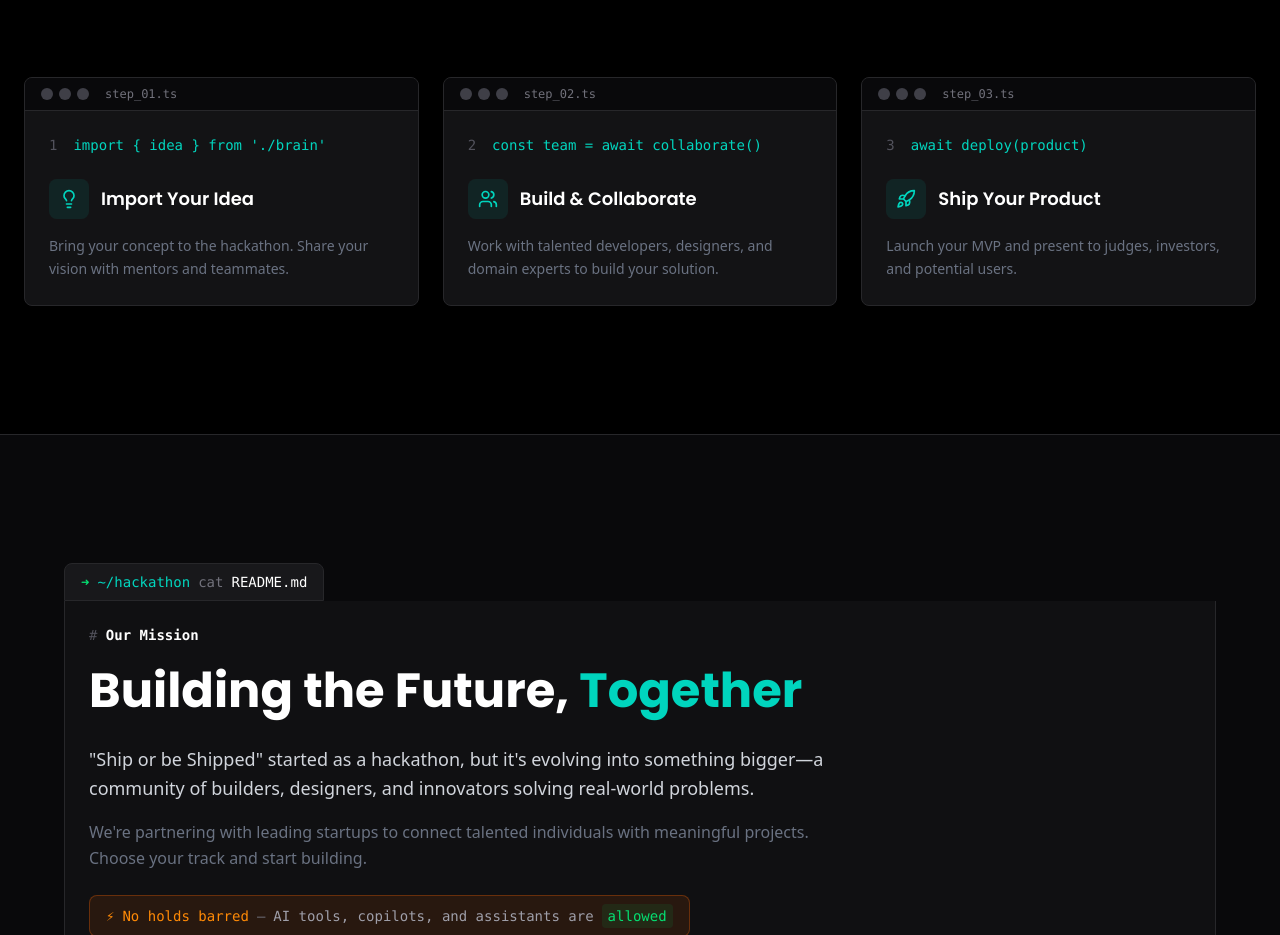
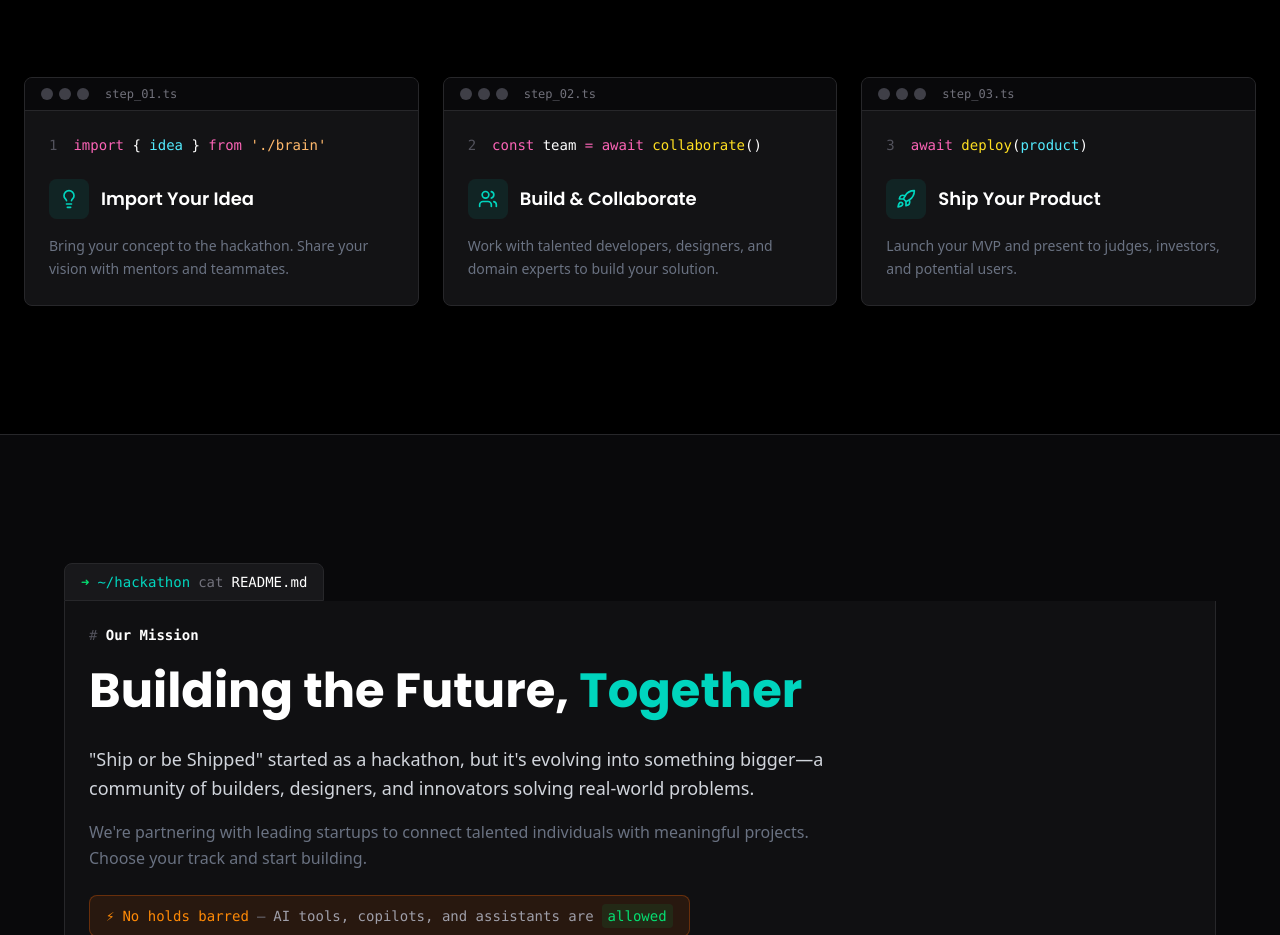
Before and after one commit to Build-and-Ship-PH/build-and-ship-web, a Next.js app: page / in a window 1280 px wide. Shown: the part 1080-2015 px from the top of the page. Built offline with nearby package versions, Linux system fonts and the light colour scheme.

Commit message:
refactor: Update WorkflowSection to use JSX for code snippets, enhancing visual presentation and readability

```diff
--- a/src/components/WorkflowSection.tsx
+++ b/src/components/WorkflowSection.tsx
@@ -30,21 +30,47 @@ export const WorkflowSection = () => {
             title: "Import Your Idea",
             description: "Bring your concept to the hackathon. Share your vision with mentors and teammates.",
             icon: Lightbulb,
-            code: "import { idea } from './brain'"
+            codeJsx: (
+                <>
+                    <span className="text-pink-400">import</span>
+                    <span className="text-white">{" { "}</span>
+                    <span className="text-cyan-300">idea</span>
+                    <span className="text-white">{" } "}</span>
+                    <span className="text-pink-400">from</span>
+                    <span className="text-orange-300">{" './brain'"}</span>
+                </>
+            )
         },
         {
             number: "02",
             title: "Build & Collaborate",
             description: "Work with talented developers, designers, and domain experts to build your solution.",
             icon: Users,
-            code: "const team = await collaborate()"
+            codeJsx: (
+                <>
+                    <span className="text-pink-400">const</span>
+                    <span className="text-white">{" team "}</span>
+                    <span className="text-pink-400">=</span>
+                    <span className="text-pink-400">{" await "}</span>
+                    <span className="text-yellow-300">collaborate</span>
+                    <span className="text-white">()</span>
+                </>
+            )
         },
         {
             number: "03",
             title: "Ship Your Product",
             description: "Launch your MVP and present to judges, investors, and potential users.",
             icon: Rocket,
-            code: "await deploy(product)"
+            codeJsx: (
+                <>
+                    <span className="text-pink-400">await</span>
+                    <span className="text-yellow-300">{" deploy"}</span>
+                    <span className="text-white">(</span>
+                    <span className="text-cyan-300">product</span>
+                    <span className="text-white">)</span>
+                </>
+            )
         }
     ];
 
@@ -91,7 +117,7 @@ export const WorkflowSection = () => {
                                         {/* Line number + code */}
                                         <div className="font-mono text-sm mb-6 flex">
                                             <span className="text-zinc-600 select-none mr-4">{index + 1}</span>
-                                            <code className="text-teal-400">{step.code}</code>
+                                            <code>{step.codeJsx}</code>
                                         </div>
 
                                         <div className="flex items-center gap-3 mb-4">
```
